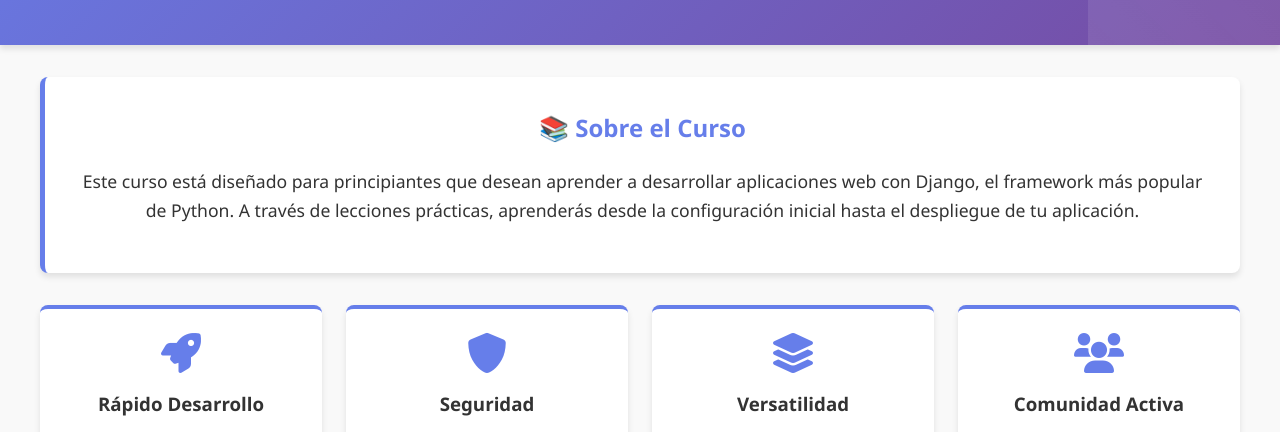
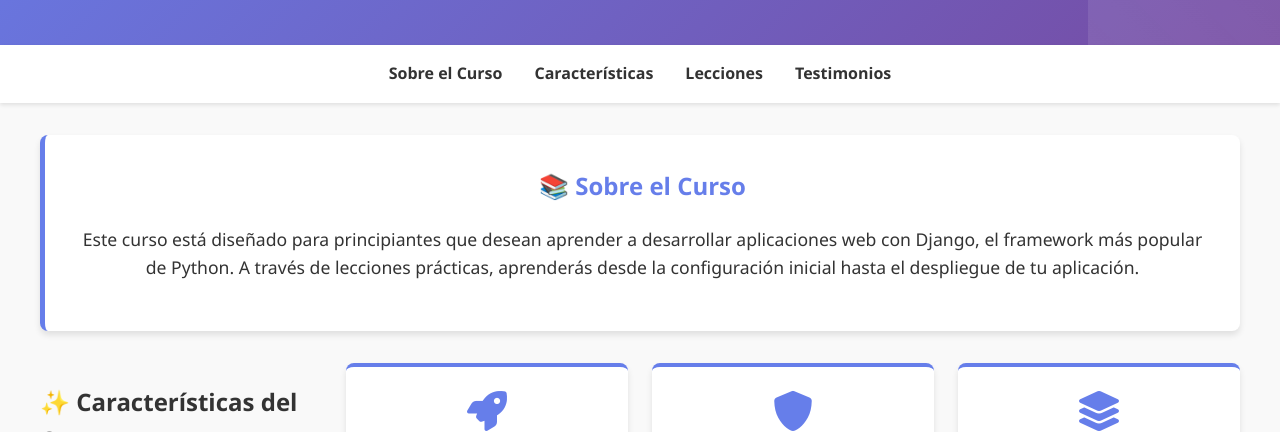
Before and after one commit to iroennys-admin/Django-iro, a plain HTML site: page docs/index.html in a window 1280 px wide. Shown: the part 280-712 px from the top of the page. Drawn offline with Linux system fonts and the light colour scheme.

Commit message:
Actualiza la web: añade menú de navegación y mejora la estructura

```diff
--- a/docs/css/styles.css
+++ b/docs/css/styles.css
@@ -216,6 +216,35 @@ testimonial-card cite {
     color: var(--primary-color);
 }
 
+nav {
+    background: white;
+    box-shadow: 0 2px 4px rgba(0, 0, 0, 0.1);
+    padding: 1rem;
+    position: sticky;
+    top: 0;
+    z-index: 100;
+}
+
+nav ul {
+    list-style: none;
+    padding: 0;
+    margin: 0;
+    display: flex;
+    justify-content: center;
+    gap: 2rem;
+}
+
+nav a {
+    color: var(--dark-color);
+    text-decoration: none;
+    font-weight: bold;
+    transition: color 0.3s ease;
+}
+
+nav a:hover {
+    color: var(--primary-color);
+}
+
 footer {
     text-align: center;
     padding: 1.5rem;
--- a/docs/index.html
+++ b/docs/index.html
@@ -13,12 +13,21 @@
         <h1>Curso de Django 🚀</h1>
         <p>Aprende Django desde cero con Iroennys Dev</p>
     </header>
+    <nav>
+        <ul>
+            <li><a href="#sobre">Sobre el Curso</a></li>
+            <li><a href="#caracteristicas">Características</a></li>
+            <li><a href="#lecciones">Lecciones</a></li>
+            <li><a href="#testimonios">Testimonios</a></li>
+        </ul>
+    </nav>
     <div class="container">
-        <div class="course-info">
+        <div class="course-info" id="sobre">
             <h2>📚 Sobre el Curso</h2>
             <p>Este curso está diseñado para principiantes que desean aprender a desarrollar aplicaciones web con Django, el framework más popular de Python. A través de lecciones prácticas, aprenderás desde la configuración inicial hasta el despliegue de tu aplicación.</p>
         </div>
-        <div class="features">
+        <div class="features" id="caracteristicas">
+            <h2>✨ Características del Curso</h2>
             <div class="feature-card">
                 <i class="fas fa-rocket"></i>
                 <h3>Rápido Desarrollo</h3>
@@ -40,7 +49,7 @@
                 <p>Django es uno de los frameworks más populares de Python, lo que significa que hay mucha documentación y soporte disponible.</p>
             </div>
         </div>
-        <div class="lessons">
+        <div class="lessons" id="lecciones">
             <div class="lesson-card">
                 <h3>📌 Lección 1: Introducción a Django</h3>
                 <p>Aprende qué es Django, sus características y por qué es una excelente opción para desarrollar aplicaciones web.</p>
@@ -87,7 +96,7 @@
                 <a href="lecciones/09_despliegue.html" target="_blank">Ver Lección</a>
             </div>
         </div>
-        <div class="testimonials">
+        <div class="testimonials" id="testimonios">
             <h2>💬 Testimonios</h2>
             <div class="testimonial-grid">
                 <div class="testimonial-card">
```
